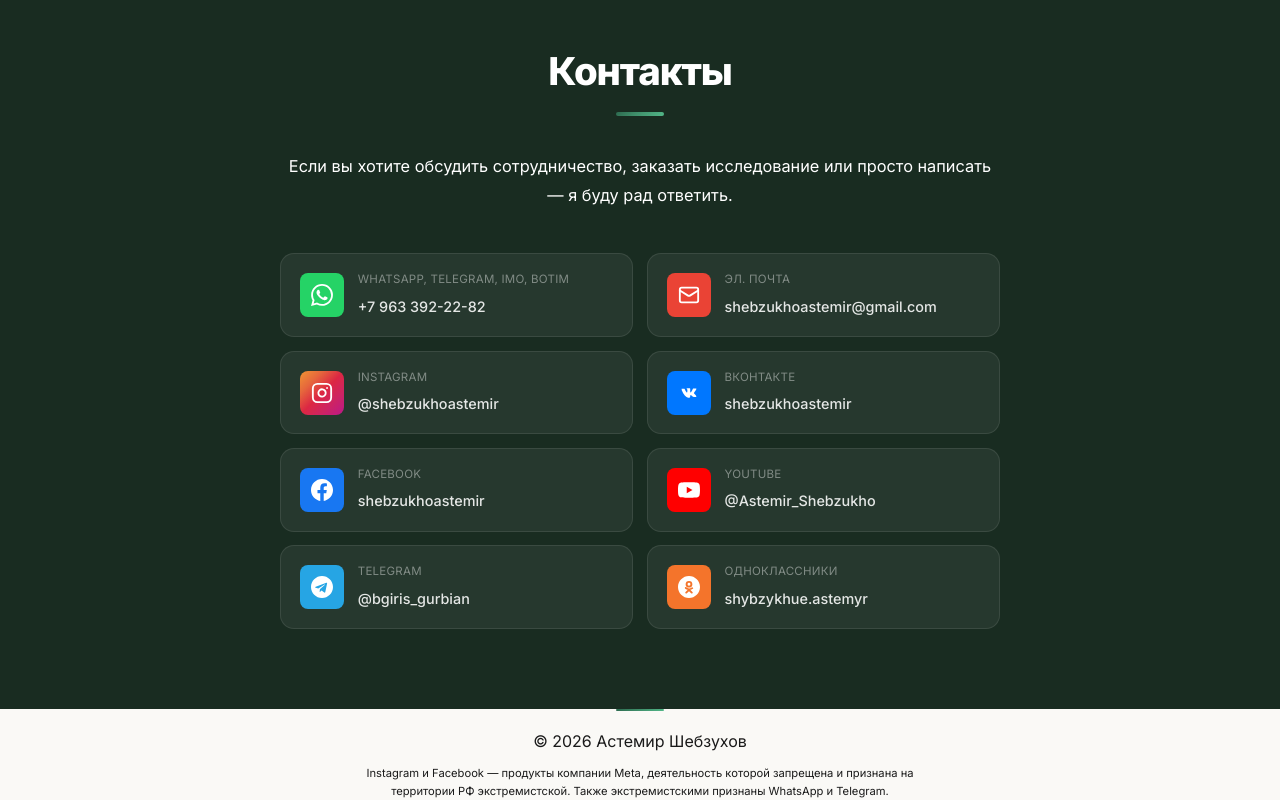
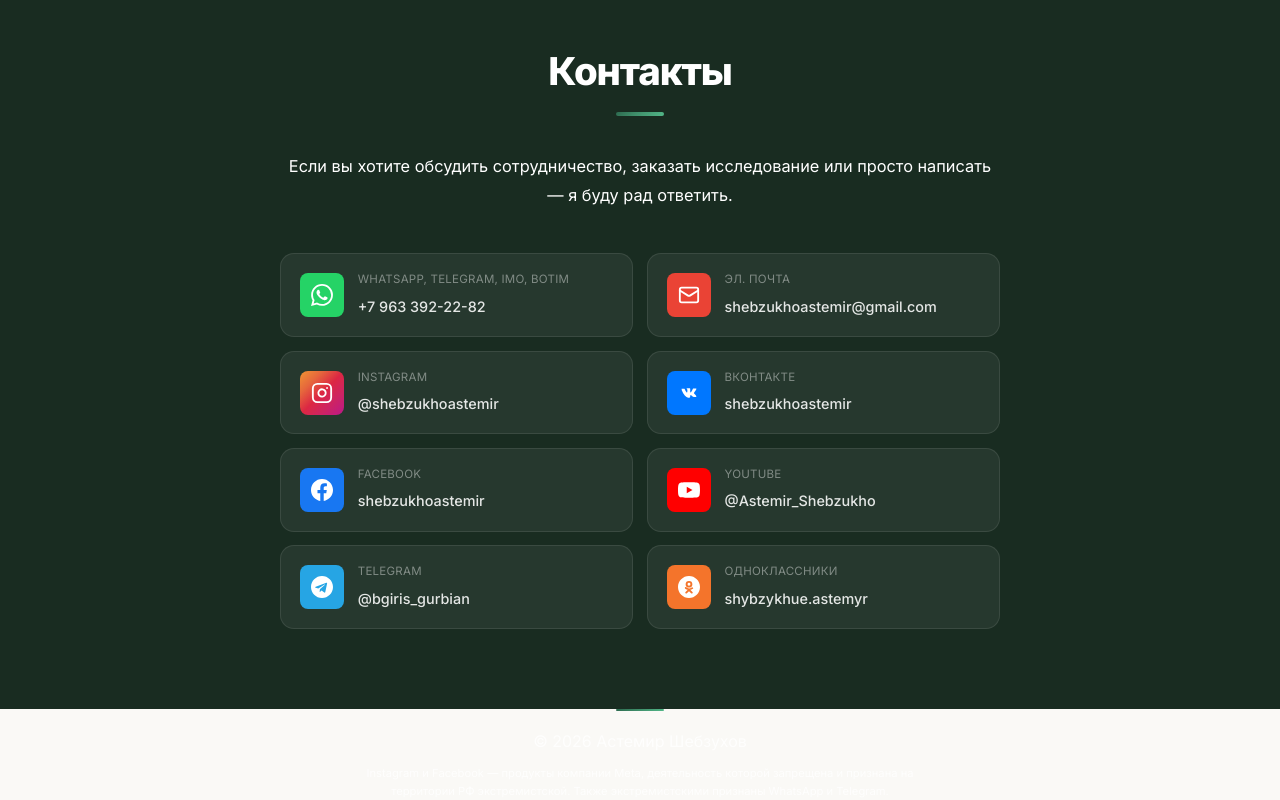
Before and after one commit to kabartay/shebzukho, a website: page public/index.html in a window 1280 px wide. Shown: the part 4403-5203 px from the top of the page. Drawn offline with Linux system fonts and the light colour scheme.

Commit message:
Fix footer text always white regardless of theme

```diff
--- a/public/src/css/style.css
+++ b/public/src/css/style.css
@@ -592,11 +592,11 @@ section { padding: 5rem 0; }
 
 .footer .container { background: transparent; text-align: center; }
 
-.footer p { color: inherit; text-align: center; }
+.footer p { color: rgba(255,255,255,0.8) !important; text-align: center; }
 
 .footer-disclaimer {
     font-size: 0.7rem;
-    color: rgba(255,255,255,0.55);
+    color: rgba(255,255,255,0.55) !important;
     max-width: 560px;
     margin: 0.6rem auto 0;
     line-height: 1.55;
@@ -781,5 +781,3 @@ body, .navbar, .project-card, .timeline-card-body,
 
 /* ── Dark: loading & footer ────────────────────────────────────────── */
 [data-theme="dark"] .loading            { background: var(--bg); color: var(--text-light); }
-[data-theme="dark"] .footer             { color: #e8f0ea !important; }
-[data-theme="dark"] .footer-disclaimer  { color: rgba(232,240,234,0.6) !important; }
```
